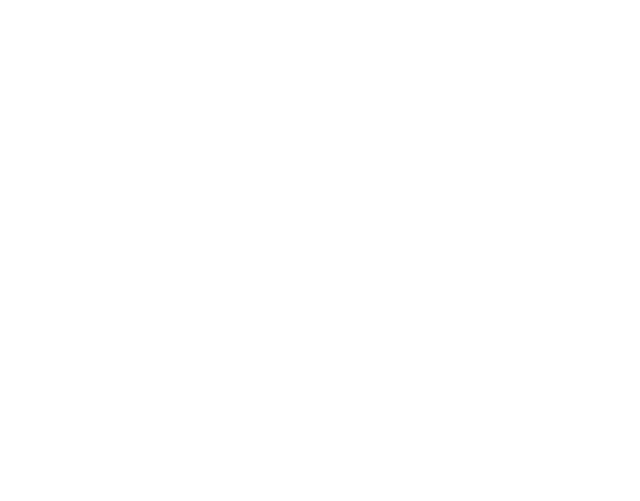
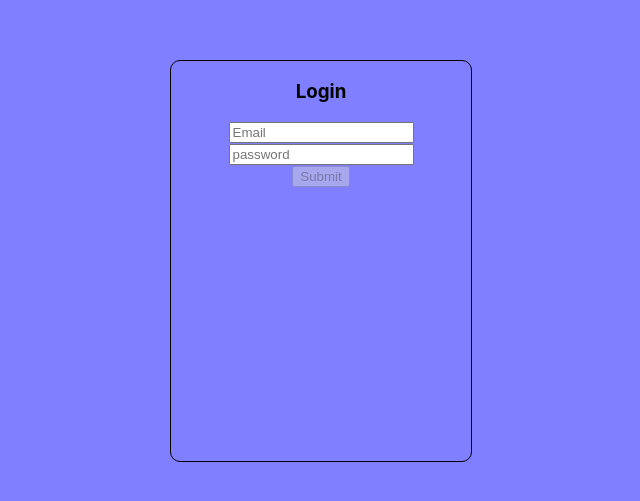
Before and after one commit to SaulReznik/team-builder, a React (Create React App) app: page /login in a window 1280 px wide. Shown: the part 139-640 px from the top of the page, without its empty margins (319-959 px from the left). Built offline with nearby package versions, Linux system fonts and the light colour scheme.

Commit message:
Init Login without styling and final validation

```diff
--- a/package.json
+++ b/package.json
@@ -8,7 +8,8 @@
     "react-redux": "^7.2.0",
     "react-router-dom": "^5.2.0",
     "react-scripts": "3.4.1",
-    "redux": "^4.0.5"
+    "redux": "^4.0.5",
+    "validator": "5.1.0"
   },
   "scripts": {
     "start": "react-scripts start",
--- a/src/App.css
+++ b/src/App.css
@@ -1,3 +1,23 @@
 .App {
+  height: 100vh;
+  width: 100vw;
   text-align: center;
 }
+
+/* -----------------------Login------------------------ */
+
+.LoginWrapper {
+  height: 100%;
+  width: 100%;
+  background-color: rgba(0, 0, 255, 0.5);
+  display: flex;
+  align-items: center;
+  justify-content: center;
+}
+
+.LoginContainer {
+  height: 400px;
+  width: 300px;
+  border: 1px solid black;
+  border-radius: 10px;
+}
--- a/src/App.js
+++ b/src/App.js
@@ -1,12 +1,20 @@
 import React from 'react';
+import { Switch, Route, Redirect } from 'react-router-dom';
+
 import './App.css';
+import Login from './components/Login';
 
-function App() {
-  return (
-    <div className="App">
-
-    </div>
-  );
+class App extends React.Component{
+  render() {
+    return (
+      <div className="App">
+        <Switch>
+          <Route exact path="/" render={() => <Redirect to='/login' /> } />
+          <Route exact path="/login" render={props => <Login {...props} />} />
+        </Switch>
+      </div>
+    );
+  }
 }
 
 export default App;
--- /dev/null
+++ b/src/components/Login.js
@@ -0,0 +1,89 @@
+import React from 'react';
+import isEmail from 'validator/lib/isEmail';
+
+import FormField from './UI/FormField';
+
+class Login extends React.Component {
+    state = {
+        fields: {
+            email: '',
+            password: '',
+        },
+        fieldErrors: {}
+    }
+
+    onFormSubmit = e => {
+        e.preventDefault();
+        //If validation is not passed then don't submit
+        if (this.validate()) return;
+
+        //[TEMP] Just return for now while waiting for further instructions
+        console.log('Validation was passed!')
+        return;
+    }
+
+    //Getting the values, and if there's errors
+    //Than that errors we will keep in our state to for further validation
+    onInputChange = ({ name, value, error }) => {
+        const fields = this.state.fields;
+        const fieldErrors = this.state.fieldErrors;
+
+        fields[name] = value;
+        fieldErrors[name] = error;
+
+        this.setState({ fields, fieldErrors });
+    };
+
+    validate = () => {
+        const { fields, fieldErrors } = this.state;
+        const errMessages = Object.keys(fieldErrors).filter((k) => fieldErrors[k]);
+
+        //If one of our fields is empty
+        if (!fields.email) return true;
+        if (!fields.password) return true;
+
+        //Or we have at least one error then the validation was failed
+        if (errMessages.length) return true;
+
+        return false;
+    };
+
+    render() {
+        return(
+            <div className="LoginWrapper">
+                <div className="LoginContainer">
+                    <h3>Login</h3>
+                    <form onSubmit={this.onFormSubmit}>
+
+                        <FormField
+                            placeholder='Email'
+                            name='email'
+                            value={this.state.fields.email}
+                            onChange={this.onInputChange}
+                            validate={val => (isEmail(val) ? false : 'Invalid Email')} //[TEMP]
+                        />
+
+                        <FormField
+                            placeholder='password'
+                            name='password'
+                            type='password'
+                            value={this.state.fields.password}
+                            onChange={this.onInputChange}
+                            validate={val => (val ? false : 'Password Required')} //[TEMP]
+                        />
+
+                        <input
+                            className='SubmitButton'
+                            type='submit'
+                            disabled={this.validate()}
+                            value='Submit'
+                        />
+
+                    </form>
+                </div>
+            </div>
+        )
+    }
+}
+
+export default Login;
--- /dev/null
+++ b/src/components/UI/FormField.js
@@ -0,0 +1,46 @@
+import React from 'react';
+
+class FormField extends React.Component {
+    state = {
+        value: this.props.value,
+        error: false,
+    };
+
+    componentWillReceiveProps(update) {
+        this.setState({ value: update.value });
+    }
+
+    onChange = (e) => {
+        const name = this.props.name;
+        const value = e.target.value;
+        const error = this.props.validate ? this.props.validate(value) : false;
+
+        this.setState({ value, error });
+
+        this.props.onChange({ name, value, error });
+    }
+
+    render() {
+        return (
+            <div className='InputContainer'>
+                {
+                    this.props.type === 'password' ?
+                        <input
+                            placeholder={this.props.placeholder}
+                            value={this.state.value}
+                            onChange={this.onChange}
+                            type='password'
+                        />
+                        :
+                        <input
+                            placeholder={this.props.placeholder}
+                            value={this.state.value}
+                            onChange={this.onChange}
+                        />
+                }
+            </div>
+        );
+    }
+}
+
+export default FormField;
```
Also changed, not shown: 1 other file (tests, documents, lock files or other folders).
